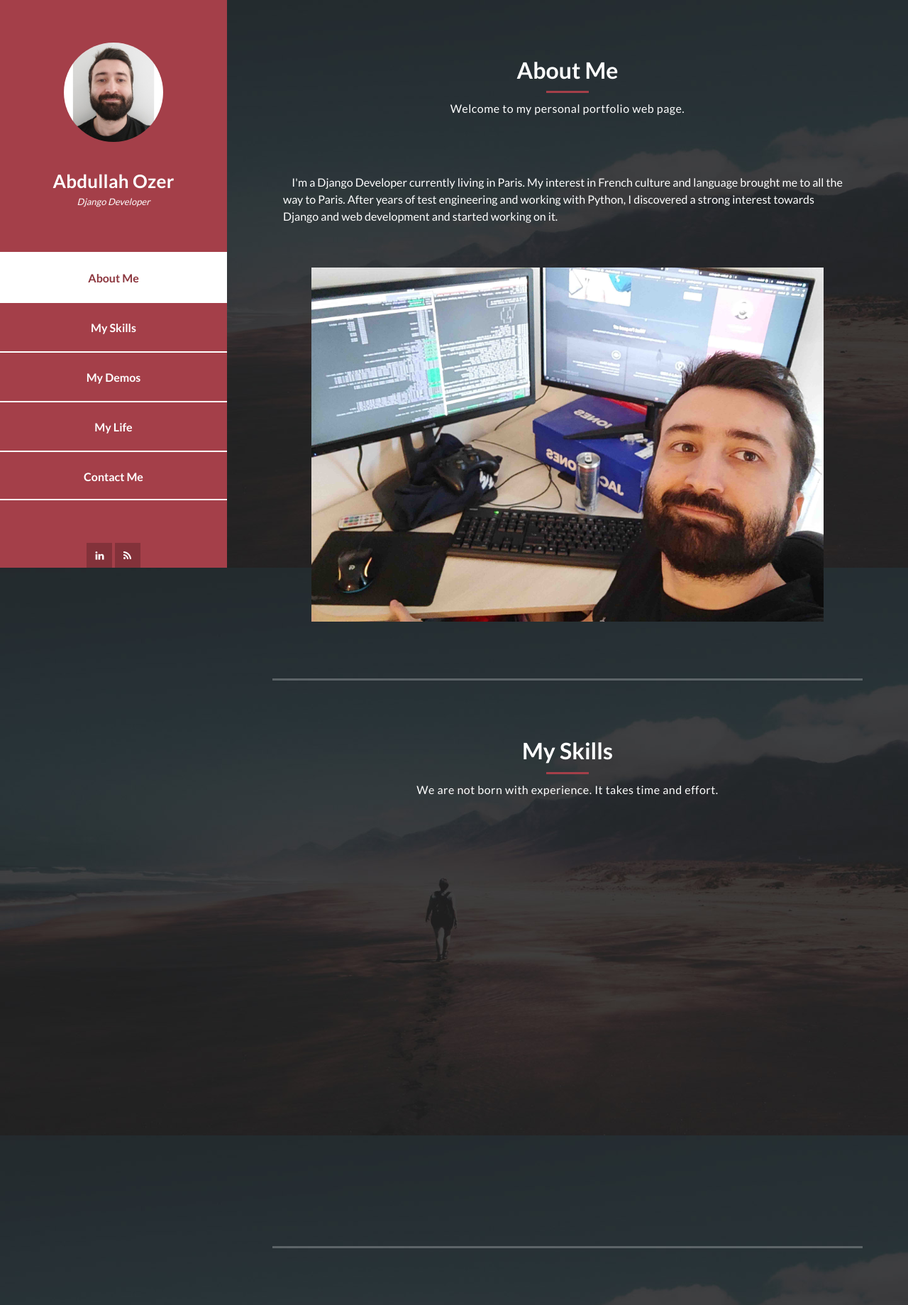
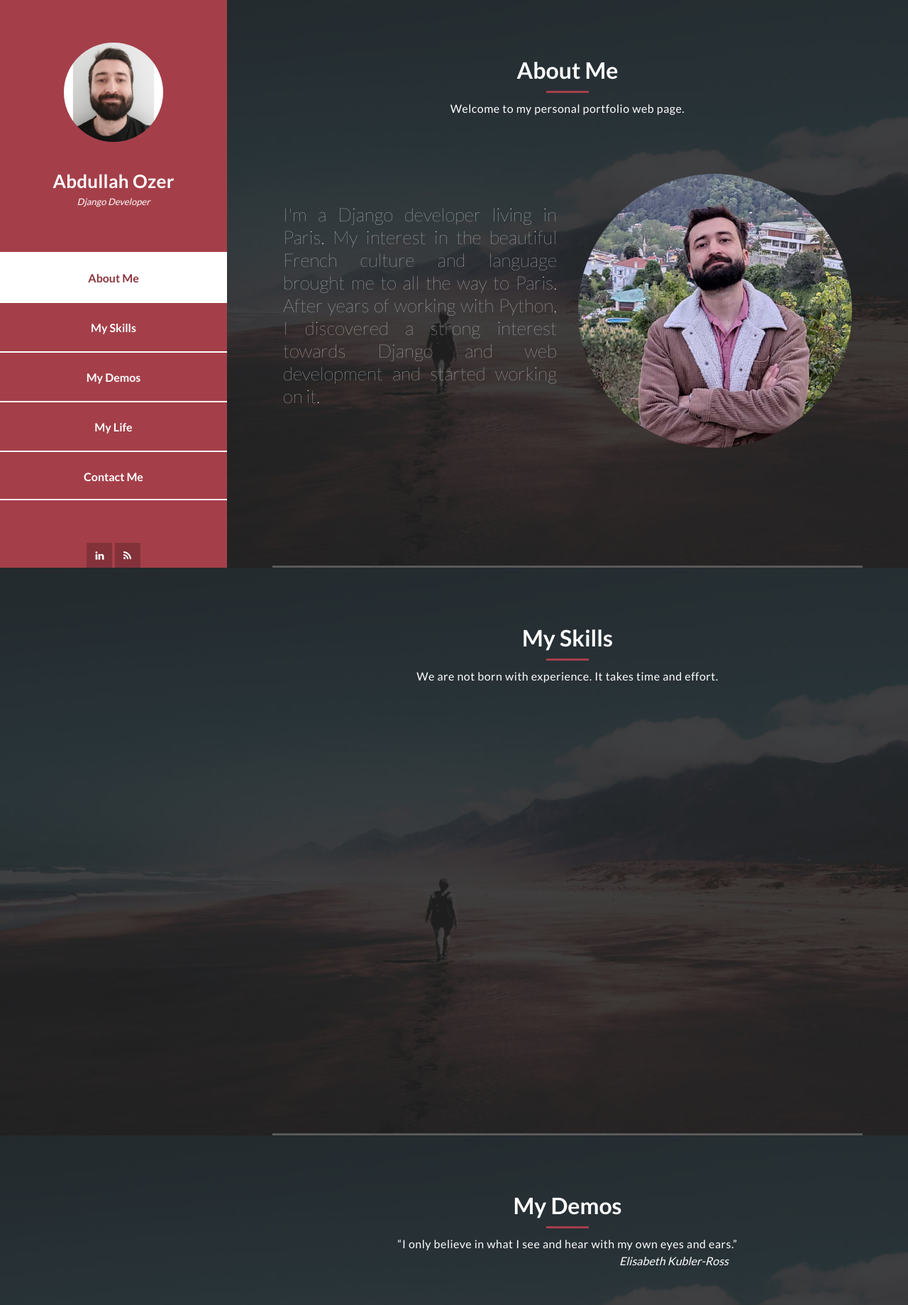
Before and after one commit to abdullahozer11/MasterWebsite, a Django app: page / in a window 1280 px wide. Shown: the top 1839 px of the page at 71% size. Run offline with Django 4.2, Linux system fonts and the light colour scheme; data that the repository does not hold is empty; some libraries are stand-ins or nearby versions.

Commit message:
portfolio/index: about image is modified.

```diff
--- a/static/portfolio/assets/css/custom.css
+++ b/static/portfolio/assets/css/custom.css
@@ -118,10 +118,17 @@
     font-weight: bold;
 }
 
+#about-text {
+    font-size: 26px;
+    font-weight: lighter;
+    line-height: normal;
+    text-align: justify;
+}
+
 #about-image {
-    margin-top: 60px;
-    display: block;
-    margin-left: auto;
-    margin-right: auto;
-    width: 90%;
+    border-radius: 50%;
 }
+
+#quote-writer {
+    margin-left: 300px;
+}
--- a/templates/portfolio/index.html
+++ b/templates/portfolio/index.html
@@ -38,19 +38,27 @@
     </div>
 </div>
 
-<section class="section about-me" data-section="section1">
+<section class="section" data-section="section1">
     <div class="container">
         <div class="section-heading">
             <h2>About Me</h2>
             <div class="line-dec"></div>
             <span>Welcome to my personal portfolio web page.</span>
         </div>
-        <p>&nbsp;&nbsp;&nbsp;&nbsp;I'm a Django Developer currently living in Paris.
-            My interest in French culture and language brought me to all the way to Paris.
-            After years of test engineering and working with Python, I discovered a strong interest towards
-            Django and web development and started working on it.</p>
-        <div id="about-image">
-            <img src="{% static 'portfolio/assets/images/about.jpg' %}" alt="Me working"/>
+        <div class="row align-items-center">
+            <div class="col-6">
+                <p id="about-text">
+                    I'm a Django developer living in Paris.
+                    My interest in the beautiful French culture and language brought me to all the way to Paris.
+                    After years of working with Python, I discovered a strong interest towards Django and web
+                    development and
+                    started working on it.
+                </p>
+            </div>
+            <div class="col-6">
+                <img src="{% static 'portfolio/assets/images/about.jpg' %}" alt="Me working"
+                     id="about-image"/>
+            </div>
         </div>
     </div>
 </section>
@@ -79,7 +87,7 @@
             <h2>My Demos</h2>
             <div class="line-dec"></div>
             <span><q>I only believe in what I see and hear with my own eyes and ears.</q></span>
-            <br><i style="margin-left: 300px">Elisabeth Kubler-Ross</i>
+            <br><i id="quote-writer">Elisabeth Kubler-Ross</i>
         </div>
         <div class="left-image-post">
             <div class="row">
```
Also changed, not shown: static/portfolio/assets/images/about.jpg.
